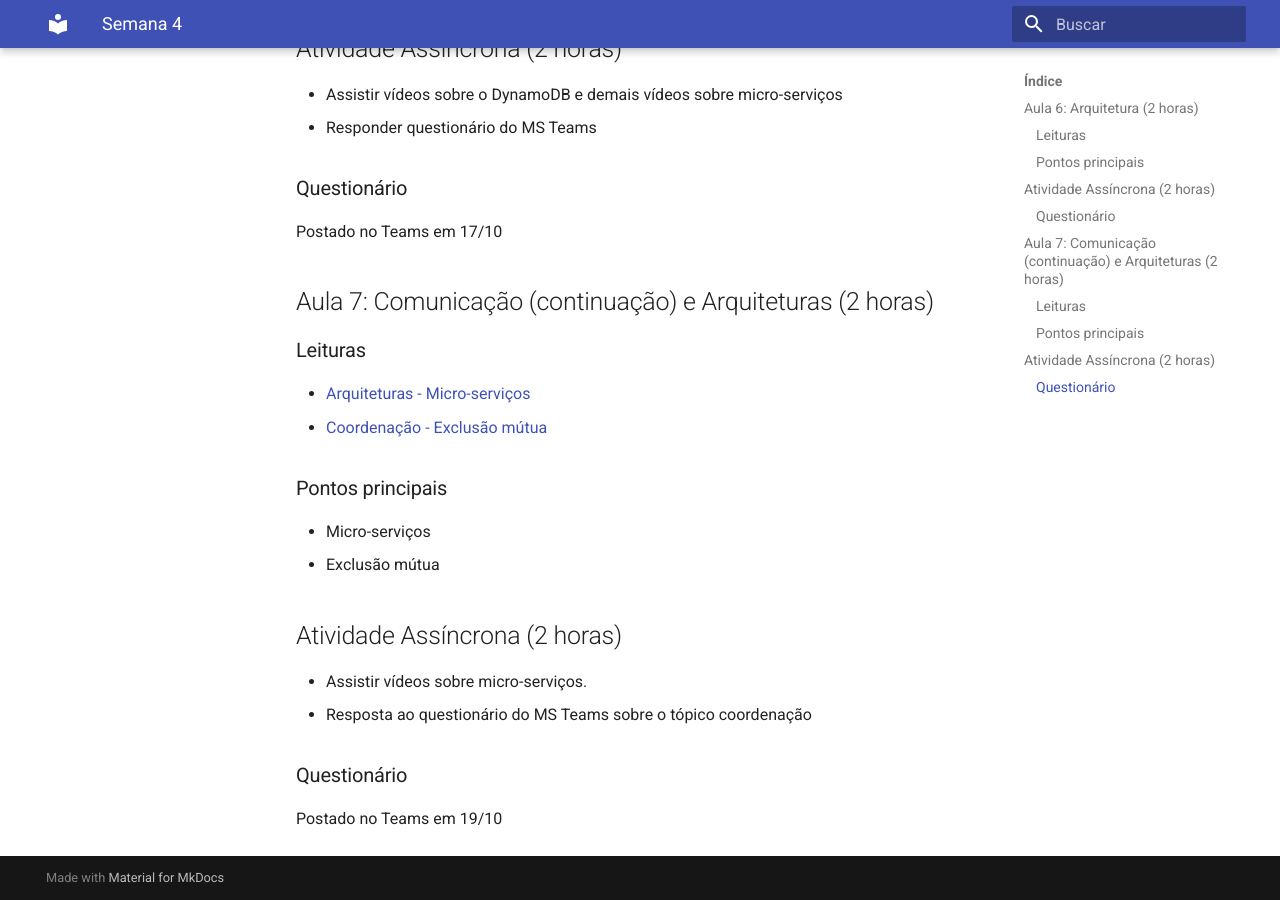
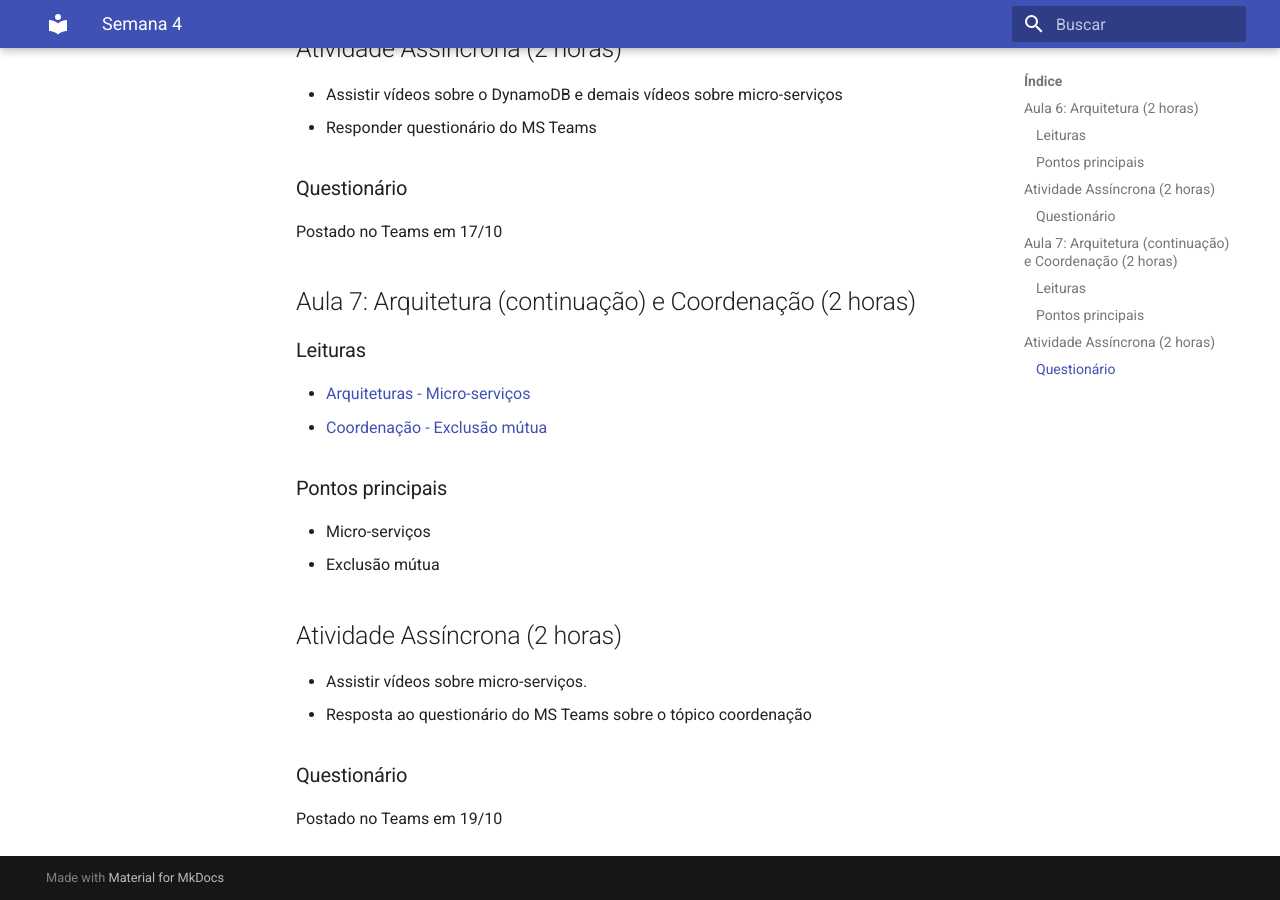
Before and after one commit to lasarojc/lasarojc.github.io, an MkDocs documentation site: the page built from docs/teaching/gbc074gsi028/semana4.md, in a window 1280 px wide and 900 px high, scrolled down 564 px. Built offline with MkDocs 1.6.1 and Material for MkDocs 9.7.7, drawn with Linux system fonts in a browser that asks for light colours.

Commit message:
FIX: semana 4

```diff
--- a/docs/teaching/gbc074gsi028/semana4.md
+++ b/docs/teaching/gbc074gsi028/semana4.md
@@ -22,7 +22,7 @@
 
 Postado no Teams em 17/10
 
-## Aula 7: Comunicação (continuação) e Arquiteturas (2 horas)
+## Aula 7: Arquitetura (continuação) e Coordenação (2 horas)
 
 ### Leituras
 
```
